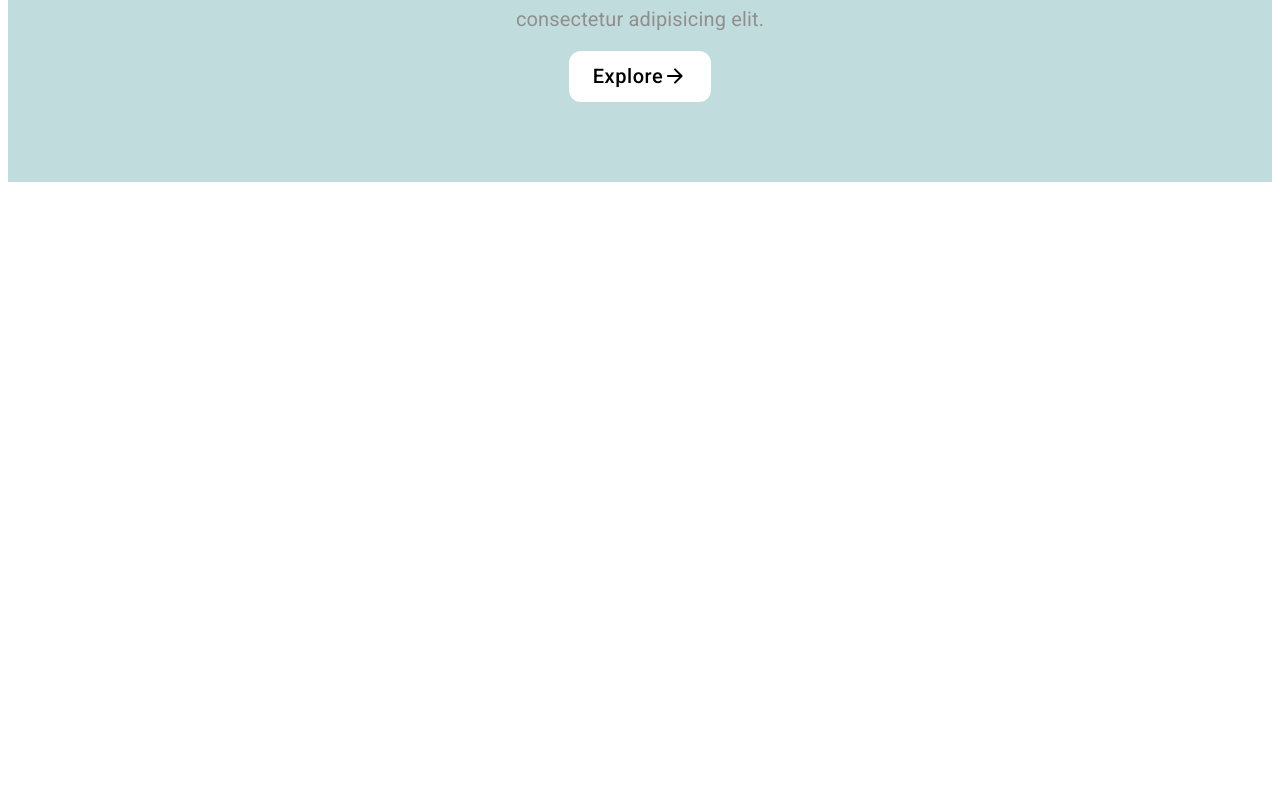
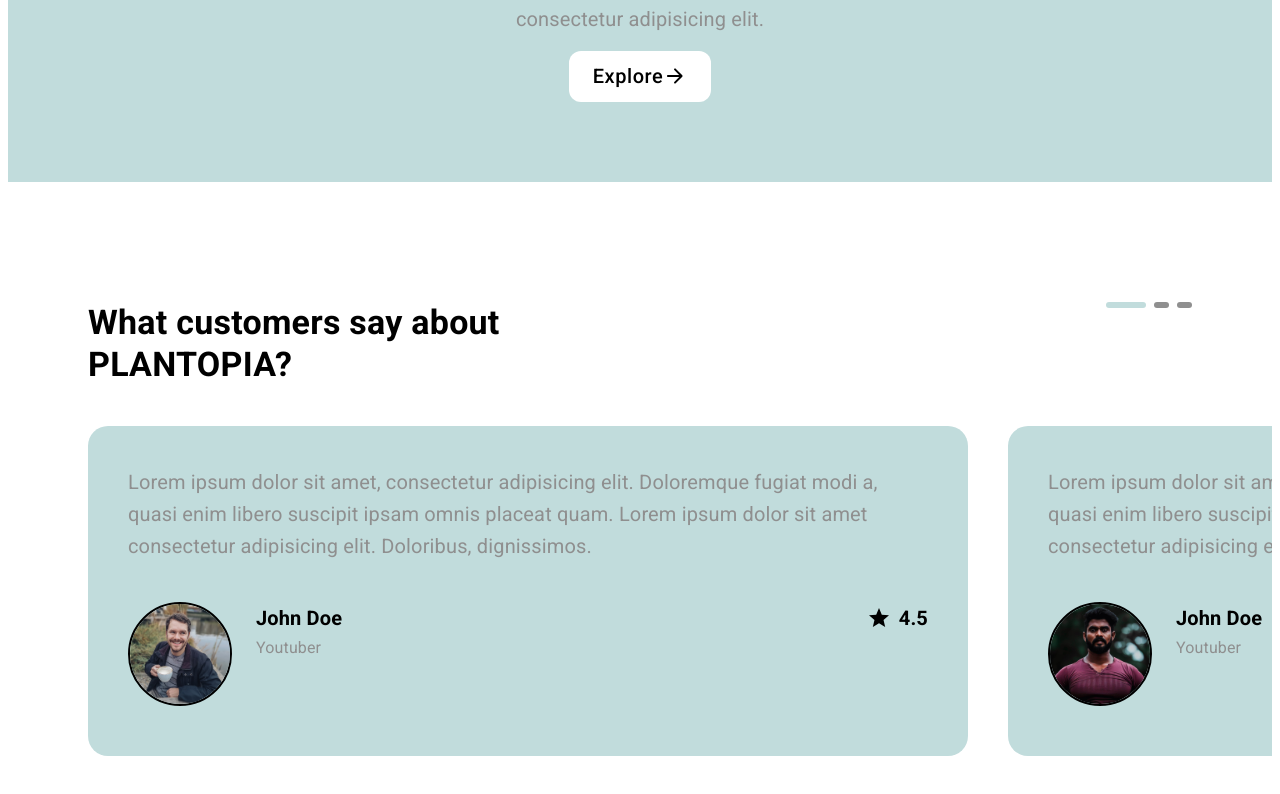
Before and after one commit to tanu-chahal/PLANTOPIA, a React (Vite) app in the folder client/: page / in a window 1280 px wide. Shown: the part 2363-3157 px from the top of the page. Before the commit the page ends 2553 px from the top, so only its background shows below. Built offline with nearby package versions, Linux system fonts and the light colour scheme.

Commit message:
Reviews Section Added on Home Page

```diff
--- a/client/index.html
+++ b/client/index.html
@@ -12,7 +12,7 @@
       href="https://fonts.googleapis.com/css2?family=Roboto:wght@300;400;500;600;700&display=swap"
     />
 
-    <title>Plant Topia</title>
+    <title>PLANTOPIA</title>
   </head>
   <body>
     <div id="root"></div>
--- /dev/null
+++ b/client/src/components/reviews/Reviews.jsx
@@ -0,0 +1,218 @@
+import Typography from "@mui/material/Typography";
+import Box from "@mui/material/Box";
+import StarIcon from "@mui/icons-material/Star";
+import React from "react";
+
+function Reviews() {
+  return (
+    <Box sx={{ml: 10, mb:30}}>
+      <Box
+        sx={{
+          display: "flex",
+          alignItems: "flex-start",
+          justifyContent: "space-between",
+          mt: 15,
+          mb:5,
+        }}
+      >
+        <Typography
+          variant="h4"
+          component="h4"
+          sx={{ fontWeight: 900, maxWidth: 500 }}
+        >
+          What customers say about PLANTOPIA?
+        </Typography>
+        <Box className="sliderDots" sx={{ display: "flex", gap: 1, mr: 10 }}>
+          <Box
+            sx={{
+              width: 40,
+              height: 6,
+              borderRadius: 3,
+              backgroundColor: "#c1dcdc",
+            }}
+          />
+          <Box
+            sx={{
+              width: 15,
+              height: 6,
+              borderRadius: 3,
+              backgroundColor: "#8f8f8f",
+            }}
+          />
+          <Box
+            sx={{
+              width: 15,
+              height: 6,
+              borderRadius: 3,
+              backgroundColor: "#8f8f8f",
+            }}
+          />
+        </Box>
+      </Box>
+
+      <Box className="ReviewsSlider" sx={{overflow: 'hidden', display:'flex', gap:5,}}>
+        <Box
+          sx={{
+            backgroundColor: "#c1dcdc",
+            width: 800,
+            p: 5,
+            borderRadius: 5,
+            display: 'flex',
+            flexDirection: 'column',
+            gap:5,
+            height:250,
+            flexShrink:0,
+          }}
+        >
+          <Typography
+            color="secondary"
+            component="p"
+            variant="h6"
+            sx={{ fontWeight: 400 }}
+          >
+            Lorem ipsum dolor sit amet, consectetur adipisicing elit. Doloremque
+            fugiat modi a, quasi enim libero suscipit ipsam omnis placeat quam. Lorem ipsum dolor sit amet consectetur adipisicing elit. Doloribus, dignissimos.
+          </Typography>
+          <Box sx={{display:'flex', justifyContent:'space-between', alignItems: 'flex-start',}}>
+            <Box sx={{display:'flex', gap:3}}>
+              <img src="/img/reviewer-1.jpg" alt="" style={{width:'100px', height:'100px', objectFit:'cover',border:'2px solid black', borderRadius:'50%'}} />
+              <Box>
+                <Typography
+                  component="h6"
+                  variant="h6"
+                  sx={{ fontWeight: 900 }}
+                >
+                  John Doe
+                </Typography>
+                <Typography
+                  color="secondary"
+                  component="p"
+                  variant="subtitle1"
+                  sx={{ fontWeight: 400 }}
+                >
+                  Youtuber
+                </Typography>
+              </Box>
+            </Box>
+            <Box sx={{ display: "flex", alignItems: "center", gap: 1 }}>
+              <StarIcon />
+              <Typography component="h6" variant="h6" sx={{ fontWeight: 900 }}>
+                {" "}
+                4.5
+              </Typography>
+            </Box>
+          </Box>
+        </Box>
+
+        <Box
+          sx={{
+            backgroundColor: "#c1dcdc",
+            width: 800,
+            p: 5,
+            borderRadius: 5,
+            display: 'flex',
+            flexDirection: 'column',
+            gap:5,
+            height:250,
+            flexShrink:0,
+          }}
+        >
+          <Typography
+            color="secondary"
+            component="p"
+            variant="h6"
+            sx={{ fontWeight: 400 }}
+          >
+            Lorem ipsum dolor sit amet, consectetur adipisicing elit. Doloremque
+            fugiat modi a, quasi enim libero suscipit ipsam omnis placeat quam. Lorem ipsum dolor sit amet consectetur adipisicing elit. Doloribus, dignissimos.
+          </Typography>
+          <Box sx={{display:'flex', justifyContent:'space-between', alignItems: 'flex-start',}}>
+            <Box sx={{display:'flex', gap:3}}>
+              <img src="/img/reviewer-2.jpeg" alt="" style={{width:'100px', height:'100px', objectFit:'cover',border:'2px solid black', borderRadius:'50%'}} />
+              <Box>
+                <Typography
+                  component="h6"
+                  variant="h6"
+                  sx={{ fontWeight: 900 }}
+                >
+                  John Doe
+                </Typography>
+                <Typography
+                  color="secondary"
+                  component="p"
+                  variant="subtitle1"
+                  sx={{ fontWeight: 400 }}
+                >
+                  Youtuber
+                </Typography>
+              </Box>
+            </Box>
+            <Box sx={{ display: "flex", alignItems: "center", gap: 1 }}>
+              <StarIcon />
+              <Typography component="h6" variant="h6" sx={{ fontWeight: 900 }}>
+                {" "}
+                4.5
+              </Typography>
+            </Box>
+          </Box>
+        </Box>
+
+        <Box
+          sx={{
+            backgroundColor: "#c1dcdc",
+            width: 800,
+            p: 5,
+            borderRadius: 5,
+            display: 'flex',
+            flexDirection: 'column',
+            gap:5,
+            height:250,
+            flexShrink:0,
+          }}
+        >
+          <Typography
+            color="secondary"
+            component="p"
+            variant="h6"
+            sx={{ fontWeight: 400 }}
+          >
+            Lorem ipsum dolor sit amet, consectetur adipisicing elit. Doloremque
+            fugiat modi a, quasi enim libero suscipit ipsam omnis placeat quam. Lorem ipsum dolor sit amet consectetur adipisicing elit. Doloribus, dignissimos.
+          </Typography>
+          <Box sx={{display:'flex', justifyContent:'space-between', alignItems: 'flex-start',}}>
+            <Box sx={{display:'flex', gap:3}}>
+              <img src="/img/reviewer-2.jpeg" alt="" style={{width:'100px', height:'100px', objectFit:'cover',border:'2px solid black', borderRadius:'50%'}} />
+              <Box>
+                <Typography
+                  component="h6"
+                  variant="h6"
+                  sx={{ fontWeight: 900 }}
+                >
+                  John Doe
+                </Typography>
+                <Typography
+                  color="secondary"
+                  component="p"
+                  variant="subtitle1"
+                  sx={{ fontWeight: 400 }}
+                >
+                  Youtuber
+                </Typography>
+              </Box>
+            </Box>
+            <Box sx={{ display: "flex", alignItems: "center", gap: 1 }}>
+              <StarIcon />
+              <Typography component="h6" variant="h6" sx={{ fontWeight: 900 }}>
+                {" "}
+                4.5
+              </Typography>
+            </Box>
+          </Box>
+        </Box>
+
+      </Box>
+    </Box>
+  );
+}
+
+export default Reviews;
--- a/client/src/pages/home/Home.jsx
+++ b/client/src/pages/home/Home.jsx
@@ -3,6 +3,7 @@
 import BestSelling from "../../components/bestSelling/BestSelling";
 import About from "../../components/about/About";
 import Categories from "../../components/categories/Categories";
+import Reviews from "../../components/reviews/Reviews";
 
 function Home() {
 
@@ -12,6 +13,7 @@
       <BestSelling/>
       <About/>
       <Categories/>
+      <Reviews/>
     </>
   );
 }
```
Also changed, not shown: client/public/img/reviewer-1.jpg (added), client/public/img/reviewer-2.jpeg (added).
